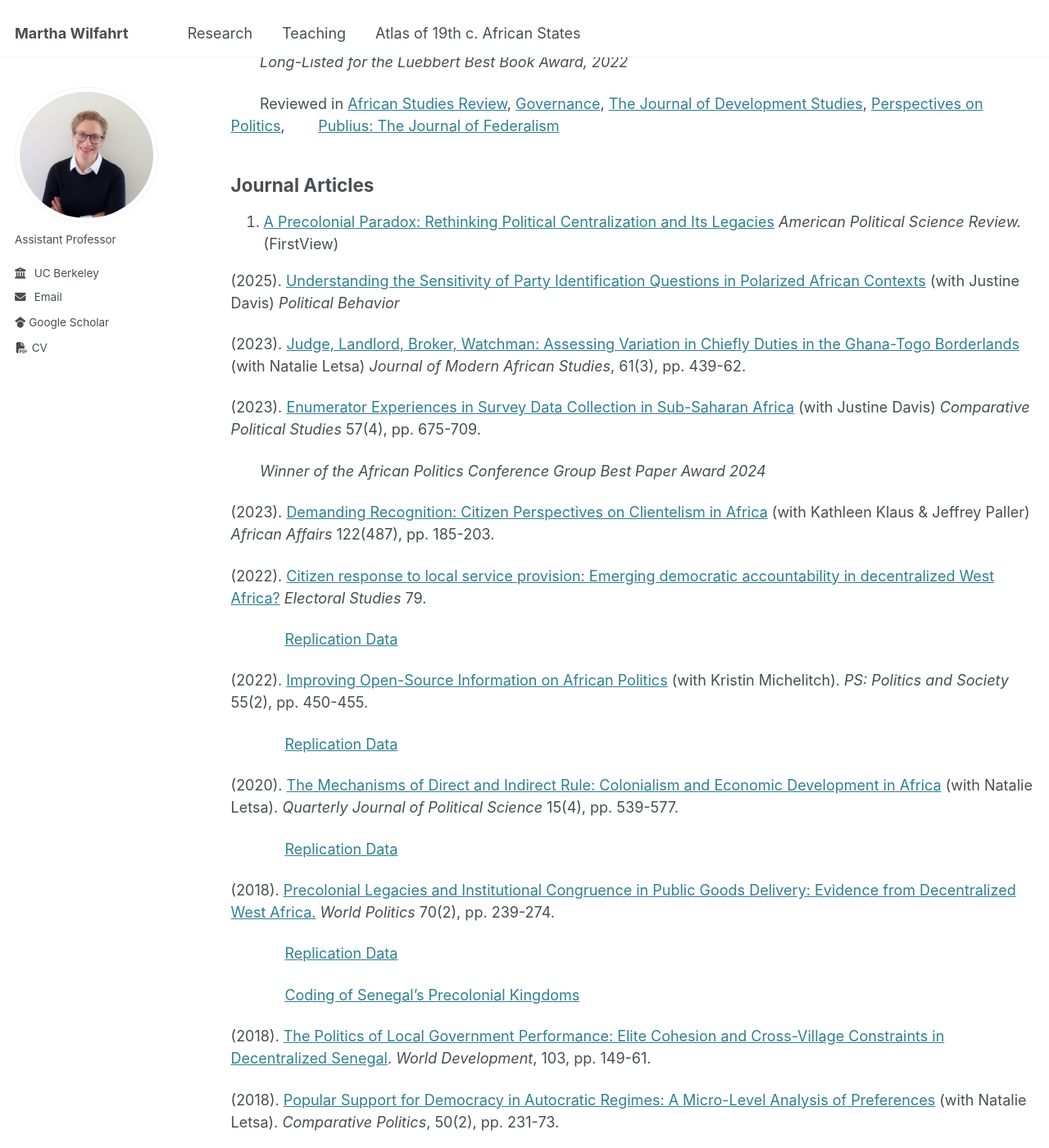
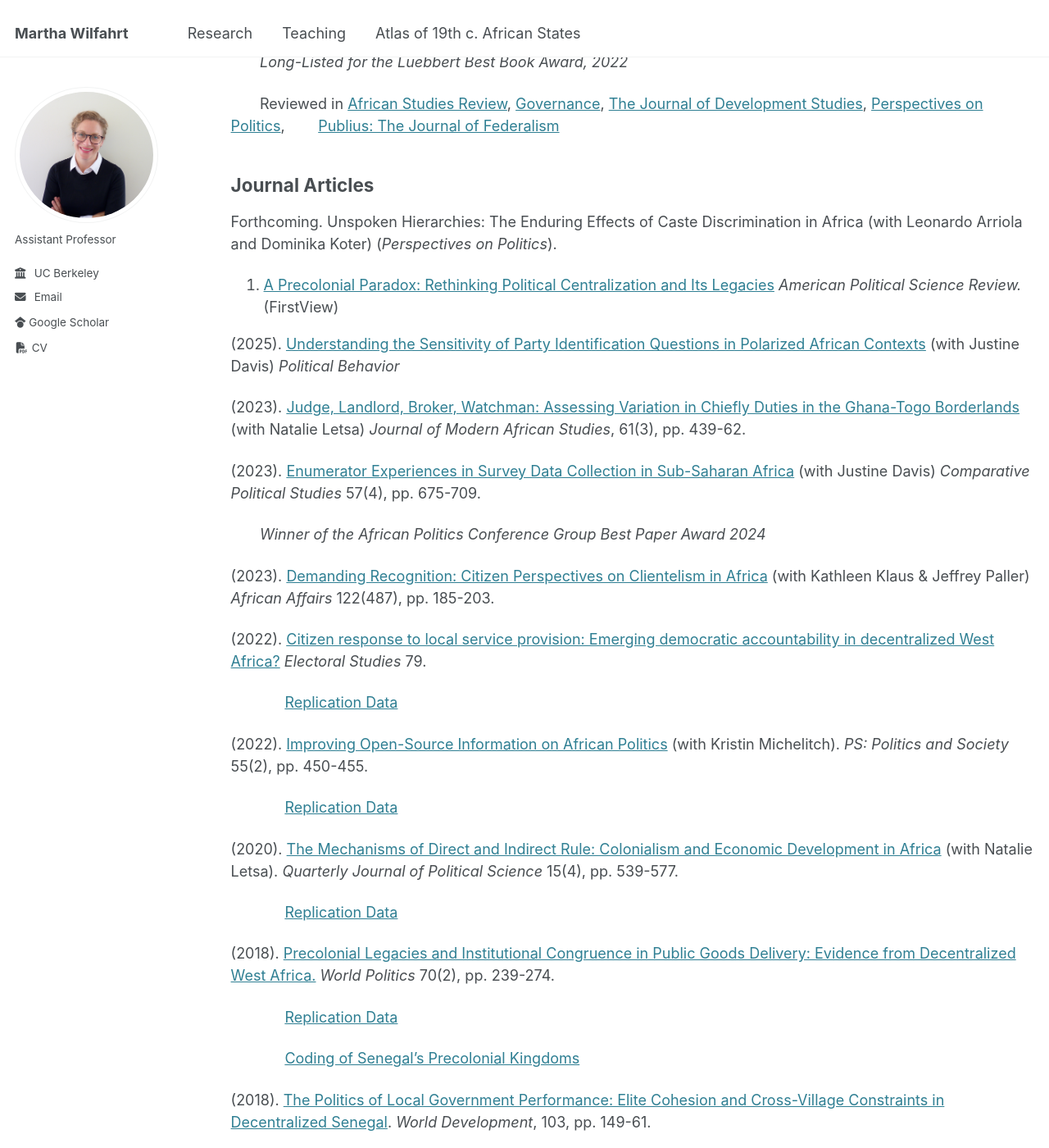
Before and after one commit to martha-wilfahrt/martha-wilfahrt.github.io, a Jekyll site: the page built from _pages/research.md, in a window 1280 px wide and 1400 px high, scrolled down 340 px. Shown: the whole window at 82% size. Built offline with Jekyll 4.4.1, drawn with Linux system fonts in a browser that asks for light colours; some of the changed text lies outside the part shown.

Commit message:
Update research.md

```diff
--- a/_pages/research.md
+++ b/_pages/research.md
@@ -23,6 +23,8 @@ Book
 
 Journal Articles
 -------
+
+Forthcoming. Unspoken Hierarchies: The Enduring Effects of Caste Discrimination in Africa (with Leonardo Arriola and Dominika Koter) (_Perspectives on Politics_).
 
 2025. [A Precolonial Paradox: Rethinking Political Centralization and Its Legacies] _American Political Science Review._ (FirstView)
 
```
Also changed, not shown: other parts of _pages/research.md (+0 -2 lines).
